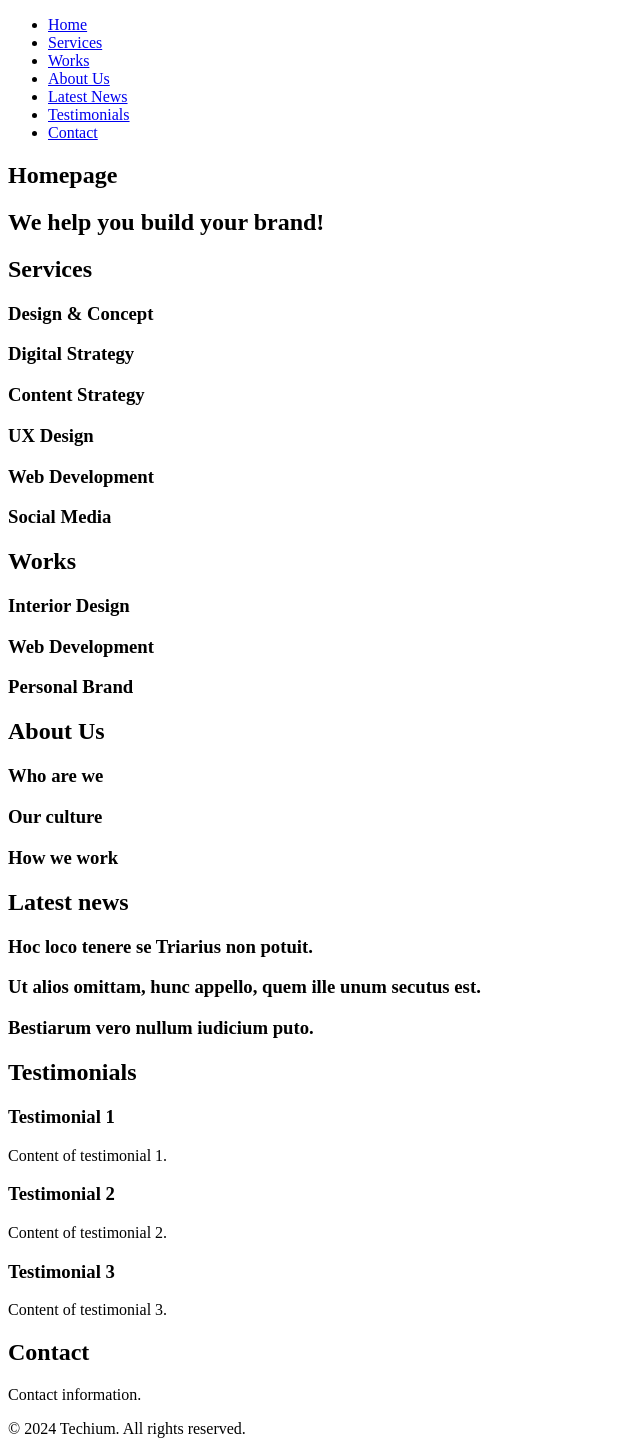
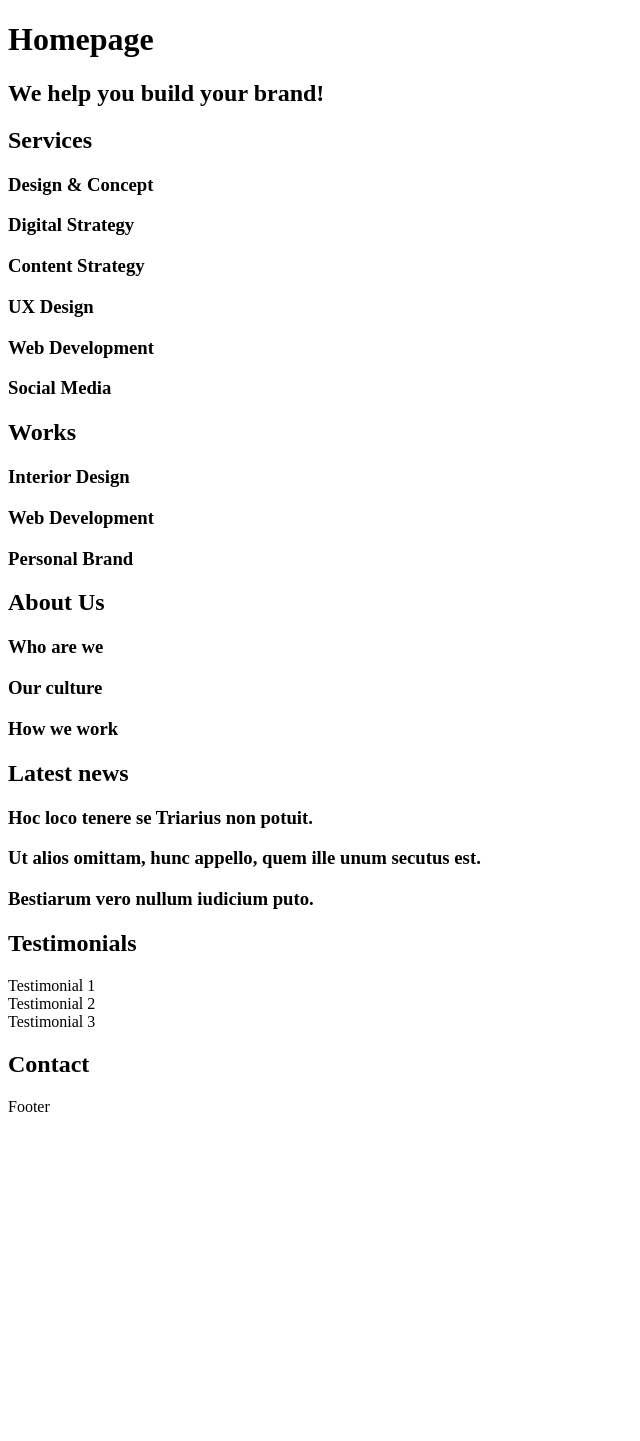
Before and after one commit to hancho6319/alx-frontend, a plain HTML site: page 0x00-html_advanced/10-index.html in a window 1280 px wide. Shown: the whole page, without its empty margins (0-640 px from the left). After the commit the page ends 1124 px from the top, so only its background shows below. Drawn offline with Linux system fonts and the light colour scheme.

Commit message:
GitHub repository: alx-frontend     Directory: 0x00-html_advanced     File: 10-index.html

```diff
--- a/0x00-html_advanced/10-index.html
+++ b/0x00-html_advanced/10-index.html
@@ -7,33 +7,21 @@
     <meta name="description" content="Techium is a digital agency">
     <link rel="icon" type="image/x-icon" href="./favicon.ico">
     <link rel="icon" type="image/png" href="./favicon.png">
-    <meta name="keywords" content="Techium, digital agency, brand building, services">
-    <meta name="author" content="Techium">
 </head>
 <body>
     <header>
         <nav>
-            <ul>
-                <li><a href="#home">Home</a></li>
-                <li><a href="#services">Services</a></li>
-                <li><a href="#works">Works</a></li>
-                <li><a href="#about">About Us</a></li>
-                <li><a href="#news">Latest News</a></li>
-                <li><a href="#testimonials">Testimonials</a></li>
-                <li><a href="#contact">Contact</a></li>
-            </ul>
+
         </nav>
     </header>
     <main>
-        <section id="home">
-            <h1>Homepage</h1>
-        </section>
+        <h1>Homepage</h1>
 
         <section>
             <h2>We help you build your brand!</h2>
         </section>
 
-        <section id="services">
+        <section>
             <h2>Services</h2>
             <h3>Design & Concept</h3>
             <h3>Digital Strategy</h3>
@@ -43,7 +31,7 @@
             <h3>Social Media</h3>
         </section>
 
-        <section id="works">
+        <section>
             <h2>Works</h2>
             <article>
                 <h3>Interior Design</h3>
@@ -56,14 +44,14 @@
             </article>
         </section>
 
-        <section id="about">
+        <section>
             <h2>About Us</h2>
             <h3>Who are we</h3>
             <h3>Our culture</h3>
             <h3>How we work</h3>
         </section>
 
-        <section id="news">
+        <section>
             <h2>Latest news</h2>
             <article>
                 <h3>Hoc loco tenere se Triarius non potuit.</h3>
@@ -76,28 +64,25 @@
             </article>
         </section>
 
-        <section id="testimonials">
+        <section>
             <h2>Testimonials</h2>
             <article>
-                <h3>Testimonial 1</h3>
-                <p>Content of testimonial 1.</p>
+                Testimonial 1
             </article>
             <article>
-                <h3>Testimonial 2</h3>
-                <p>Content of testimonial 2.</p>
+                Testimonial 2
             </article>
             <article>
-                <h3>Testimonial 3</h3>
-                <p>Content of testimonial 3.</p>
+                Testimonial 3
             </article>
         </section>
 
-        <section id="contact">
+        <section>
             <h2>Contact</h2>
-            <p>Contact information.</p>
         </section>
     </main>
     <footer>
-        <p>&copy; 2024 Techium. All rights reserved.</p>
+        Footer
     </footer>
 </body>
+</html>
```
